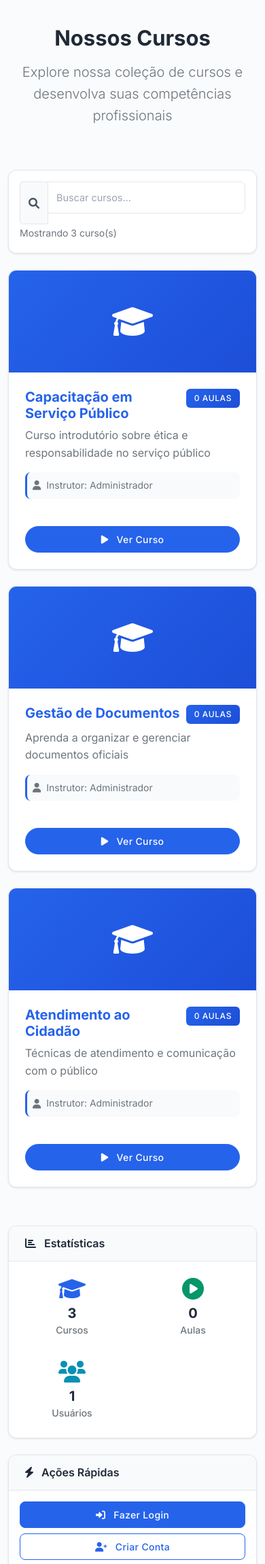
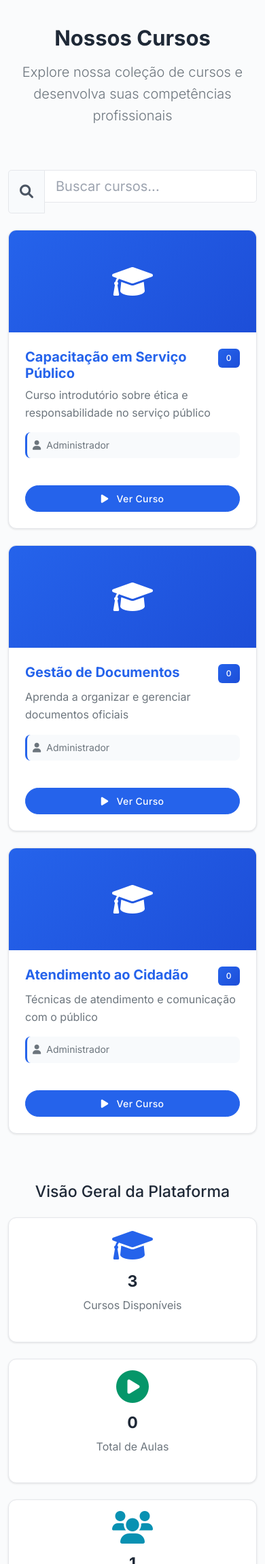
Before and after one commit to danielmcafee/plataformatreinamento, a PHP site: page / in a window 390 px wide. Shown: the part 542-2843 px from the top of the page at 68% size. Run offline with PHP 8.4, Linux system fonts and the light colour scheme; data comes from the database, SQL or seed files in the repository; data that the repository does not hold is empty.

Commit message:
ajuste layout

```diff
--- a/index.php
+++ b/index.php
@@ -162,11 +162,24 @@ if($db) {
             </div>
         </div>
 
-        <!-- Layout de 2 Colunas para Cursos -->
+        <!-- Filtro de busca -->
+        <?php if(!empty($cursos)): ?>
+        <div class="row mb-4">
+            <div class="col-md-6 mx-auto">
+                <div class="input-group input-group-lg">
+                    <span class="input-group-text">
+                        <i class="fas fa-search"></i>
+                    </span>
+                    <input type="text" class="form-control" id="searchInput" placeholder="Buscar cursos...">
+                </div>
+            </div>
+        </div>
+        <?php endif; ?>
+
+        <!-- Grid de Cursos - Coluna Única -->
+        <?php if(empty($cursos)): ?>
         <div class="row">
-            <!-- Coluna Principal - Lista de Cursos -->
-            <div class="col-lg-8">
-                <?php if(empty($cursos)): ?>
+            <div class="col-12">
                 <div class="card">
                     <div class="card-body text-center py-5">
                         <i class="fas fa-graduation-cap fa-3x text-muted mb-3"></i>
@@ -174,33 +187,12 @@ if($db) {
                         <p class="text-muted">Novos cursos serão adicionados em breve.</p>
                     </div>
                 </div>
-                <?php else: ?>
-
-                <!-- Filtro de busca -->
-                <div class="card mb-4">
-                    <div class="card-body">
-                        <div class="row align-items-center">
-                            <div class="col-md-6">
-                                <div class="input-group">
-                                    <span class="input-group-text">
-                                        <i class="fas fa-search"></i>
-                                    </span>
-                                    <input type="text" class="form-control" id="searchInput" placeholder="Buscar cursos...">
             </div>
         </div>
-                            <div class="col-md-6 text-md-end">
-                                <small class="text-muted">
-                                    Mostrando <?php echo count($cursos); ?> curso(s)
-                                </small>
-                            </div>
-                        </div>
-                    </div>
-                </div>
-
-                <!-- Grid de Cursos -->
+        <?php else: ?>
         <div class="row" id="cursosContainer">
             <?php foreach($cursos as $curso): ?>
-                    <div class="col-lg-6 col-md-6 course-card mb-4">
+            <div class="col-lg-3 col-md-4 col-sm-6 course-card mb-4">
                 <div class="card h-100 course-card-modern">
                     <?php if($curso['imagem']): ?>
                     <img src="<?php echo htmlspecialchars($curso['imagem']); ?>"
@@ -214,15 +206,15 @@ if($db) {
                     <div class="card-body d-flex flex-column">
                         <div class="d-flex justify-content-between align-items-start mb-2">
                             <h5 class="card-title mb-0"><?php echo htmlspecialchars($curso['titulo']); ?></h5>
-                                    <span class="badge bg-primary"><?php echo $curso['total_aulas']; ?> aulas</span>
+                            <span class="badge bg-primary"><?php echo $curso['total_aulas']; ?></span>
                         </div>
 
-                                <p class="card-text text-muted mb-3"><?php echo htmlspecialchars($curso['descricao']); ?></p>
+                        <p class="card-text text-muted mb-3"><?php echo htmlspecialchars(substr($curso['descricao'], 0, 100)) . (strlen($curso['descricao']) > 100 ? '...' : ''); ?></p>
 
                         <div class="course-meta mb-3">
                             <div class="d-flex align-items-center text-muted small">
                                 <i class="fas fa-user me-2"></i>
-                                        <span>Instrutor: <?php echo htmlspecialchars($curso['gestor_nome']); ?></span>
+                                <span><?php echo htmlspecialchars($curso['gestor_nome']); ?></span>
                             </div>
                         </div>
 
@@ -250,7 +242,7 @@ if($db) {
                             <a href="curso.php?id=<?php echo $curso['id']; ?>"
                                class="btn btn-primary w-100">
                                 <i class="fas fa-play me-2"></i>
-                                        <?php echo isset($_SESSION['usuario_id']) ? 'Continuar Curso' : 'Ver Curso'; ?>
+                                <?php echo isset($_SESSION['usuario_id']) ? 'Acessar' : 'Ver Curso'; ?>
                             </a>
                         </div>
                     </div>
@@ -259,150 +251,78 @@ if($db) {
             <?php endforeach; ?>
         </div>
         <?php endif; ?>
+
+        <!-- Widgets no Final -->
+        <div class="row mt-5">
+            <div class="col-12">
+                <h3 class="text-center mb-4">Visão Geral da Plataforma</h3>
             </div>
 
-            <!-- Coluna Lateral - Widgets -->
-            <div class="col-lg-4">
-                <!-- Widget de Estatísticas -->
-                <div class="card mb-4">
-                    <div class="card-header">
-                        <h6 class="mb-0">
-                            <i class="fas fa-chart-bar me-2"></i>
-                            Estatísticas
-                        </h6>
-                    </div>
+            <!-- Cards de Estatísticas -->
+            <div class="col-lg-3 col-md-6 mb-4">
+                <div class="card text-center h-100">
                     <div class="card-body">
-                        <div class="row text-center">
-                            <div class="col-6 mb-3">
-                                <div class="stat-item">
-                                    <i class="fas fa-graduation-cap fa-2x text-primary mb-2"></i>
-                                    <h5 class="mb-0"><?php echo $stats['total_cursos']; ?></h5>
-                                    <small class="text-muted">Cursos</small>
-                                </div>
-                            </div>
-                            <div class="col-6 mb-3">
-                                <div class="stat-item">
-                                    <i class="fas fa-play-circle fa-2x text-success mb-2"></i>
-                                    <h5 class="mb-0"><?php echo $stats['total_aulas']; ?></h5>
-                                    <small class="text-muted">Aulas</small>
-                                </div>
-                            </div>
-                            <div class="col-6">
-                                <div class="stat-item">
-                                    <i class="fas fa-users fa-2x text-info mb-2"></i>
-                                    <h5 class="mb-0"><?php echo $stats['total_usuarios']; ?></h5>
-                                    <small class="text-muted">Usuários</small>
-                                </div>
-                            </div>
-                            <?php if(isset($_SESSION['usuario_id'])): ?>
-                            <div class="col-6">
-                                <div class="stat-item">
-                                    <i class="fas fa-check-circle fa-2x text-warning mb-2"></i>
-                                    <h5 class="mb-0"><?php echo $stats['cursos_concluidos']; ?></h5>
-                                    <small class="text-muted">Concluídos</small>
-                                </div>
-                            </div>
-                            <?php endif; ?>
+                        <i class="fas fa-graduation-cap fa-3x text-primary mb-3"></i>
+                        <h3 class="fw-bold"><?php echo $stats['total_cursos']; ?></h3>
+                        <p class="text-muted mb-0">Cursos Disponíveis</p>
                     </div>
                 </div>
             </div>
 
-                <!-- Widget de Ações Rápidas -->
-                <div class="card mb-4">
-                    <div class="card-header">
-                        <h6 class="mb-0">
-                            <i class="fas fa-bolt me-2"></i>
-                            Ações Rápidas
-                        </h6>
-                    </div>
+            <div class="col-lg-3 col-md-6 mb-4">
+                <div class="card text-center h-100">
                     <div class="card-body">
-                        <div class="d-grid gap-2">
-                            <?php if(isset($_SESSION['usuario_id'])): ?>
-                            <a href="meus-cursos.php" class="btn btn-primary btn-sm">
-                                <i class="fas fa-graduation-cap me-2"></i>
-                                Meus Cursos
-                            </a>
-                            <a href="perfil.php" class="btn btn-outline-primary btn-sm">
-                                <i class="fas fa-user me-2"></i>
-                                Meu Perfil
-                            </a>
-                            <a href="cursos.php" class="btn btn-outline-success btn-sm">
-                                <i class="fas fa-list me-2"></i>
-                                Ver Todos os Cursos
-                            </a>
-                            <?php else: ?>
-                            <a href="auth/login.php" class="btn btn-primary btn-sm">
-                                <i class="fas fa-sign-in-alt me-2"></i>
-                                Fazer Login
-                            </a>
-                            <a href="auth/cadastro.php" class="btn btn-outline-primary btn-sm">
-                                <i class="fas fa-user-plus me-2"></i>
-                                Criar Conta
-                            </a>
-                            <a href="cursos.php" class="btn btn-outline-success btn-sm">
-                                <i class="fas fa-list me-2"></i>
-                                Ver Cursos
-                            </a>
-                            <?php endif; ?>
+                        <i class="fas fa-play-circle fa-3x text-success mb-3"></i>
+                        <h3 class="fw-bold"><?php echo $stats['total_aulas']; ?></h3>
+                        <p class="text-muted mb-0">Total de Aulas</p>
                     </div>
                 </div>
             </div>
 
-                <!-- Widget de Tipos de Aulas -->
-                <div class="card mb-4">
-                    <div class="card-header">
-                        <h6 class="mb-0">
-                            <i class="fas fa-chart-pie me-2"></i>
-                            Tipos de Aulas
-                        </h6>
+            <div class="col-lg-3 col-md-6 mb-4">
+                <div class="card text-center h-100">
+                    <div class="card-body">
+                        <i class="fas fa-users fa-3x text-info mb-3"></i>
+                        <h3 class="fw-bold"><?php echo $stats['total_usuarios']; ?></h3>
+                        <p class="text-muted mb-0">Usuários Ativos</p>
                     </div>
-                    <div class="card-body">
-                        <canvas id="tiposAulasChart"></canvas>
                 </div>
             </div>
 
-                <!-- Widget de Últimas Atividades -->
-                <div class="card">
-                    <div class="card-header">
-                        <h6 class="mb-0">
-                            <i class="fas fa-history me-2"></i>
-                            Últimas Atividades
-                        </h6>
-                    </div>
-                    <div class="card-body p-0">
-                        <div class="list-group list-group-flush">
-                            <div class="list-group-item d-flex align-items-center">
-                                <div class="me-3">
-                                    <i class="fas fa-plus-circle text-success"></i>
-                                </div>
-                                <div class="flex-grow-1">
-                                    <h6 class="mb-1 small">Novo curso adicionado</h6>
-                                    <small class="text-muted">Há 2 horas</small>
+            <div class="col-lg-3 col-md-6 mb-4">
+                <div class="card text-center h-100">
+                    <div class="card-body">
+                        <i class="fas fa-check-circle fa-3x text-warning mb-3"></i>
+                        <h3 class="fw-bold"><?php echo $stats['aulas_concluidas']; ?></h3>
+                        <p class="text-muted mb-0">Aulas Concluídas</p>
                     </div>
                 </div>
-                            <div class="list-group-item d-flex align-items-center">
-                                <div class="me-3">
-                                    <i class="fas fa-check-circle text-primary"></i>
-                                </div>
-                                <div class="flex-grow-1">
-                                    <h6 class="mb-1 small">Aula concluída</h6>
-                                    <small class="text-muted">Há 4 horas</small>
             </div>
         </div>
-                            <div class="list-group-item d-flex align-items-center">
-                                <div class="me-3">
-                                    <i class="fas fa-user-plus text-info"></i>
-                                </div>
-                                <div class="flex-grow-1">
-                                    <h6 class="mb-1 small">Novo usuário cadastrado</h6>
-                                    <small class="text-muted">Há 1 dia</small>
+
+        <!-- Ações Rápidas -->
+        <?php if(!isset($_SESSION['usuario_id'])): ?>
+        <div class="row mt-4">
+            <div class="col-12">
+                <div class="card bg-primary text-white">
+                    <div class="card-body text-center py-5">
+                        <h3 class="mb-3">Comece Hoje Mesmo!</h3>
+                        <p class="lead mb-4">Faça login ou cadastre-se para acessar todos os cursos disponíveis</p>
+                        <div class="d-flex justify-content-center gap-3 flex-wrap">
+                            <a href="auth/login.php" class="btn btn-light btn-lg">
+                                <i class="fas fa-sign-in-alt me-2"></i>
+                                Fazer Login
+                            </a>
+                            <a href="auth/cadastro.php" class="btn btn-outline-light btn-lg">
+                                <i class="fas fa-user-plus me-2"></i>
+                                Criar Conta
+                            </a>
                         </div>
                     </div>
                 </div>
             </div>
         </div>
-            </div>
-        </div>
+        <?php endif; ?>
     </div>
 </section>
 
```
Lines whose indentation alone changed are shown as unchanged.
